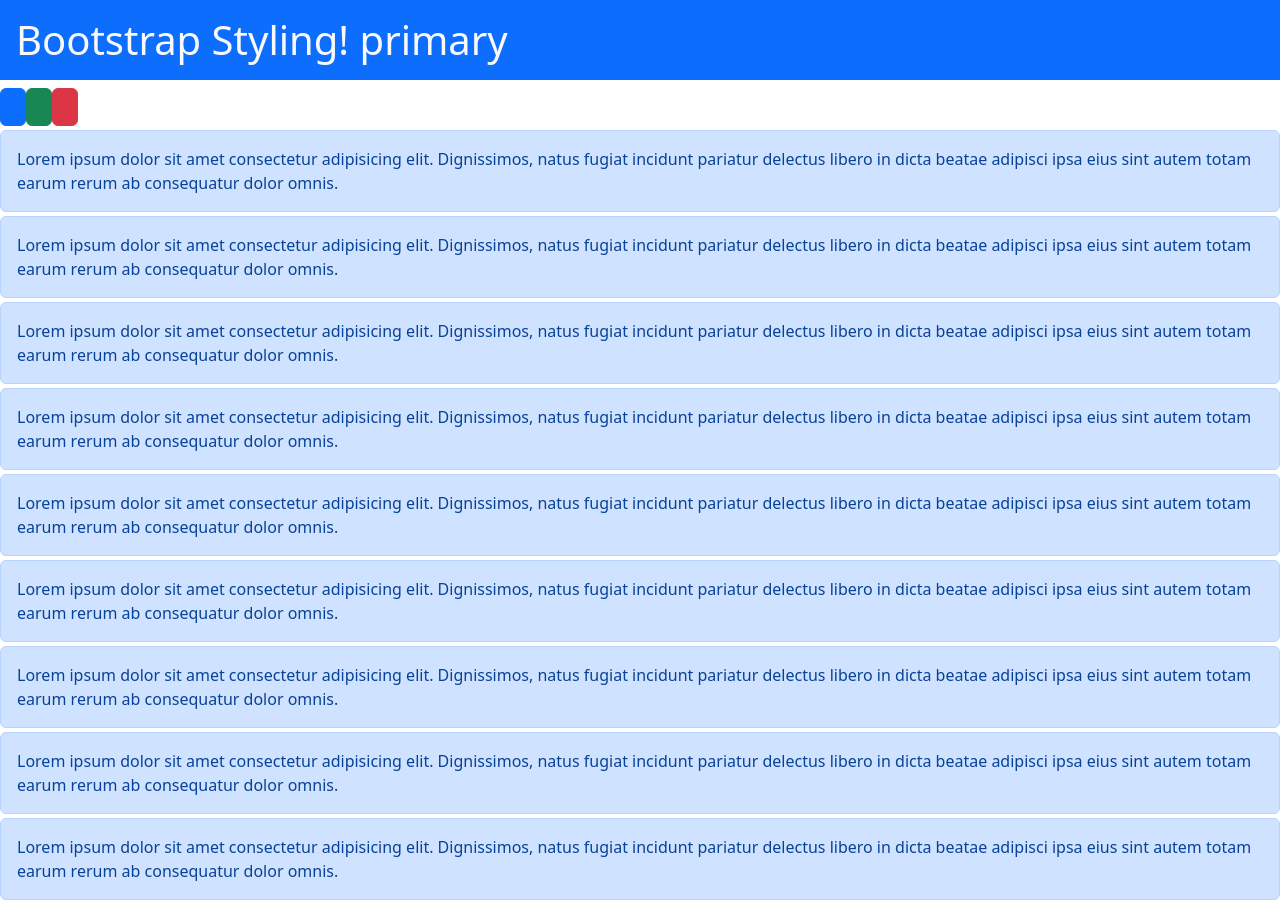
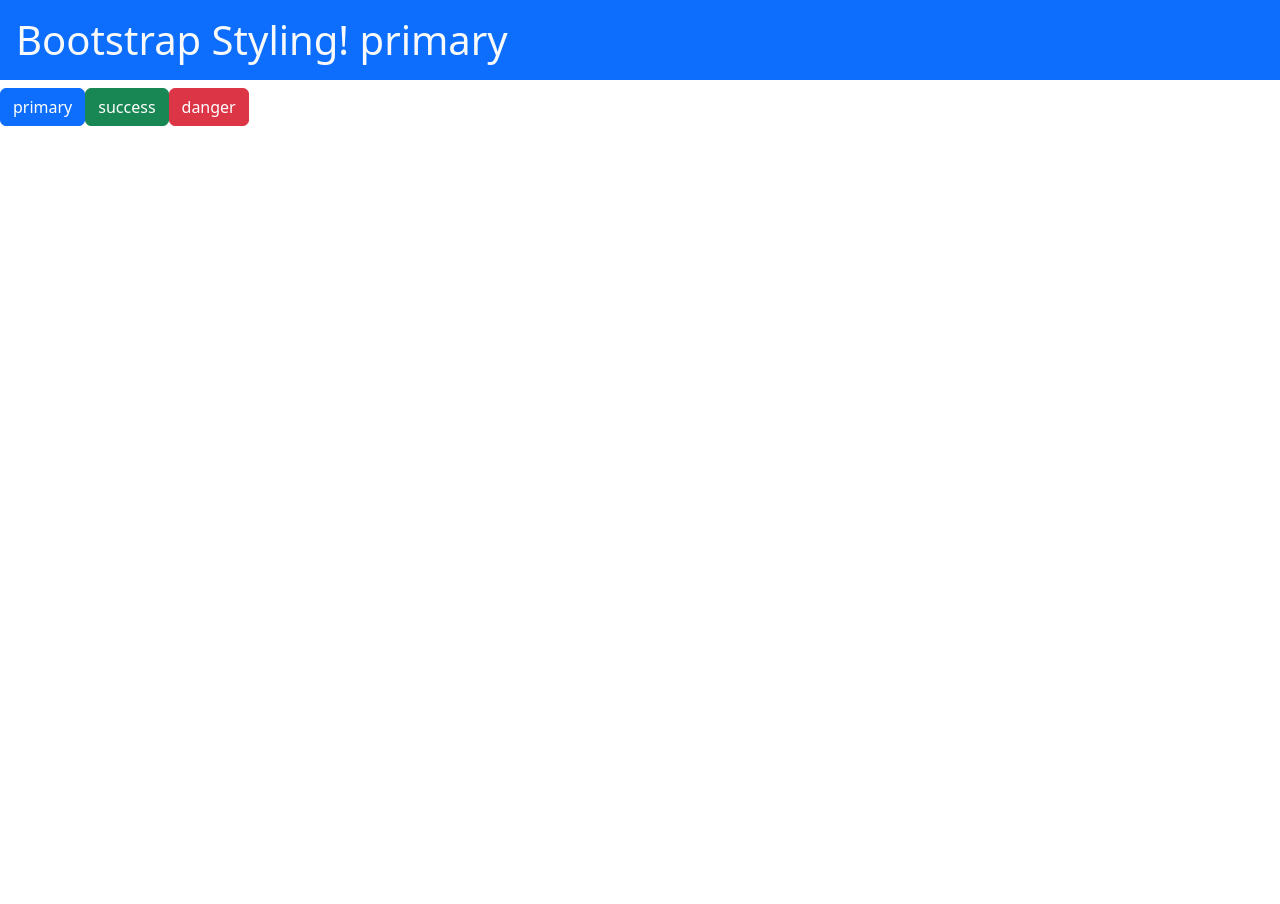
Before and after one commit to Surajpawar83/my-app, a React (Create React App) app: page / in a window 1280 px wide. After the commit the page ends 800 px from the top, so only its background shows below. Built offline with nearby package versions, Linux system fonts and the light colour scheme.

Commit message:
dynamic-css-3

```diff
--- a/src/App.js
+++ b/src/App.js
@@ -1,22 +1,10 @@
 import { useState } from "react";
 
 function App() {
-  let [list] = useState([1, 1, 1, 1, 1, 1, 1, 1, 1]);
-
   let [theme, setTheme] = useState("primary");
 
-  let makePrimaryTheme = () => {
-    theme = "primary";
-    setTheme(theme);
-  };
-
-  let makeSuccesTheme = () => {
-    theme = "success";
-    setTheme(theme);
-  };
-
-  let makeDangerTheme = () => {
-    theme = "danger";
+  let updateTheme = (p1 = "primary") => {
+    theme = p1;
     setTheme(theme);
   };
 
@@ -30,33 +18,27 @@
         <input
           className="btn btn-primary"
           type="button"
-          value=""
-          onClick={makePrimaryTheme}
+          value="primary"
+          //onClick={updateTheme}
+          onClick={() => updateTheme("primary")}
         />
 
         <input
           className="btn btn-success"
           type="button"
-          value=""
-          onClick={makeSuccesTheme}
+          value="success"
+          //onClick={updateTheme}
+          onClick={() => updateTheme("success")}
         />
 
         <input
           className="btn btn-danger"
           type="button"
-          value=""
-          onClick={makeDangerTheme}
+          value="danger"
+          //onClick={updateTheme}
+          onClick={() => updateTheme("danger")}
         />
       </div>
-
-      {list.map((item) => (
-        <div className={`alert alert-${theme} my-1`}>
-          Lorem ipsum dolor sit amet consectetur adipisicing elit. Dignissimos,
-          natus fugiat incidunt pariatur delectus libero in dicta beatae
-          adipisci ipsa eius sint autem totam earum rerum ab consequatur dolor
-          omnis.
-        </div>
-      ))}
     </div>
   );
 }
```
